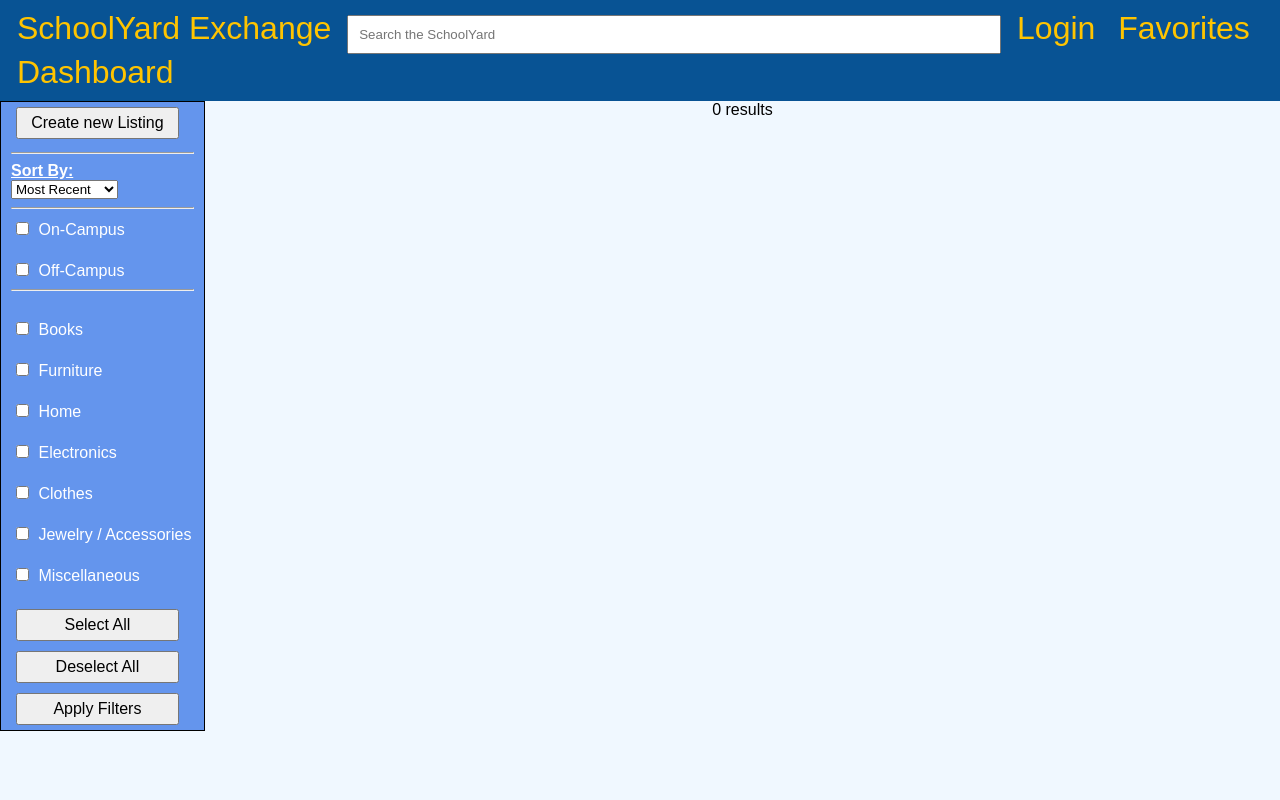
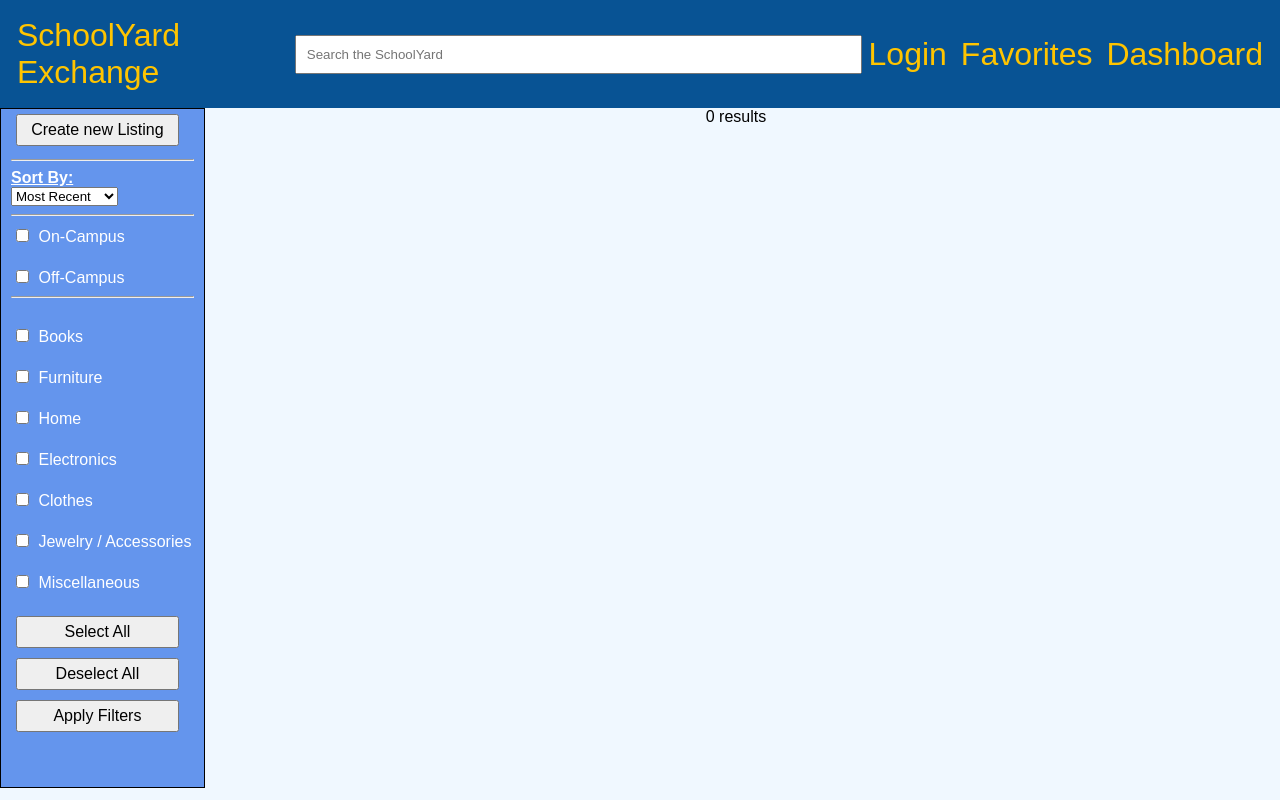
Before and after one commit to iandailey/SchoolYardX, a PHP site: page /filtered.php in a window 1280 px wide. Run offline with PHP 8.4, Linux system fonts and the light colour scheme; data that the repository does not hold is empty.

Commit message:
sidenav more accessible with window size changes

```diff
--- a/home-layout1.css
+++ b/home-layout1.css
@@ -10,6 +10,11 @@ body {
     padding: 10px;
     text-decoration: none;
     font-size: 24pt;
+    justify-content: space-between;
+    align-items: center;
+    display: flex;
+    flex-direction: row;
+    overflow: hidden;
     /* To make the navigation bar fixed:
     position: fixed;
     width: 100%;
@@ -17,6 +22,18 @@ body {
     left: 0;
     z-index: 1000; */
 }
+
+.topnav .left-items {
+    display: flex; /* Use flexbox for left items */
+    float: left;
+
+}
+
+.topnav .right-items {
+    display: flex; /* Use flexbox for right items */
+    float: right;
+}
+
 
 .topnav a {
     color: rgb(255, 196, 0);
@@ -33,9 +50,11 @@ body {
 .sidenav {
     float: left;
     width: 16%;
+    position: fixed;
+    overflow-x: hidden;
     border: 1px solid black;
     background-color: cornflowerblue;
-    height: 80%;
+    height: 85%;
     font-size: 12pt;
     font-family: Arial, Helvetica, sans-serif;
     color: white;
@@ -55,6 +74,7 @@ body {
     padding: 5px;
     margin: 5px ;
     width: calc(100% - 20px);
+    overflow: hidden;
 }
 
 .sidenav hr {
@@ -98,6 +118,7 @@ body {
     }
 
     .sidenav, .topnav {
+        position: static;
         width: 100%; /* Full width on smaller screens */
         float: none;
     }
```
